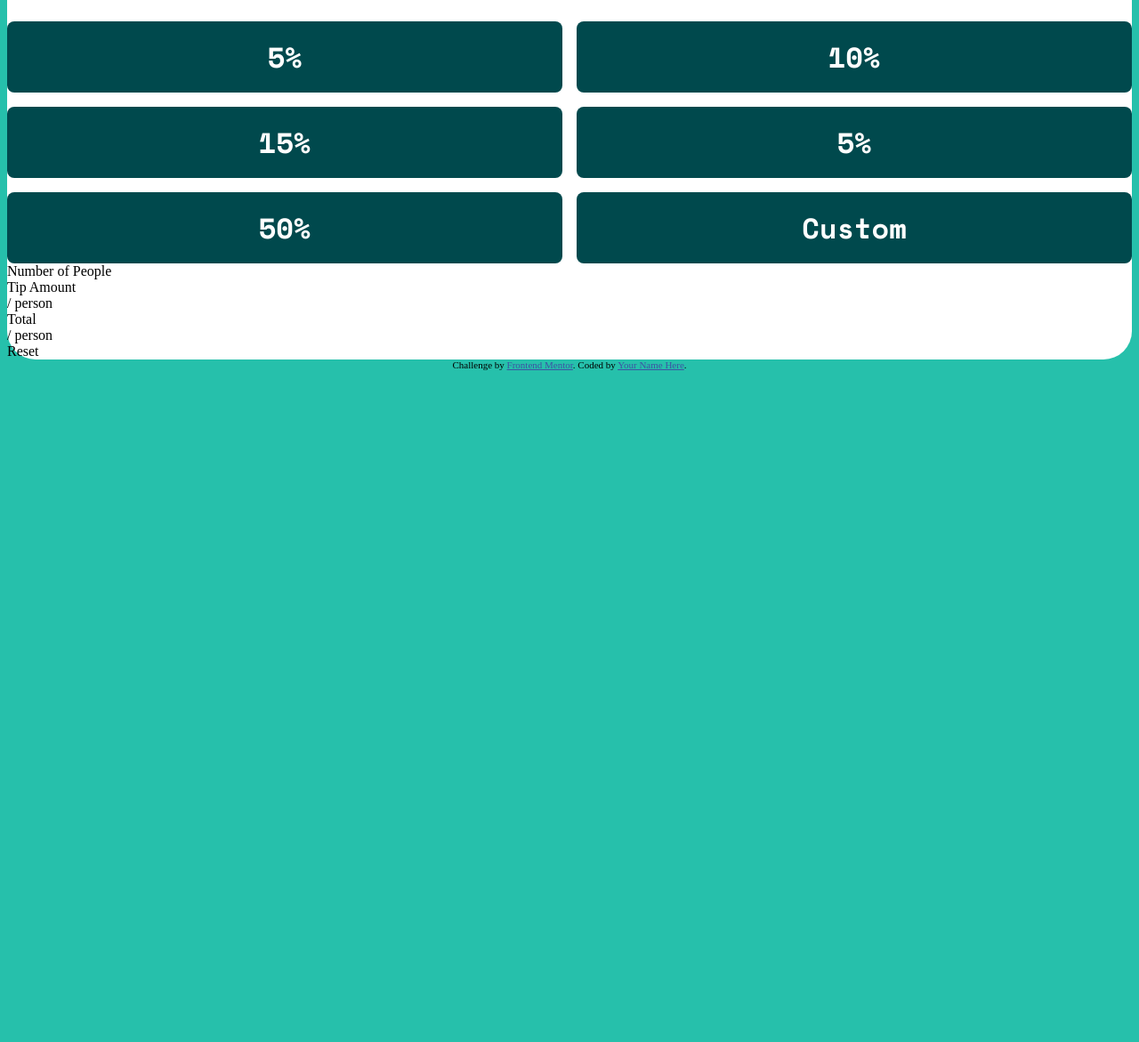
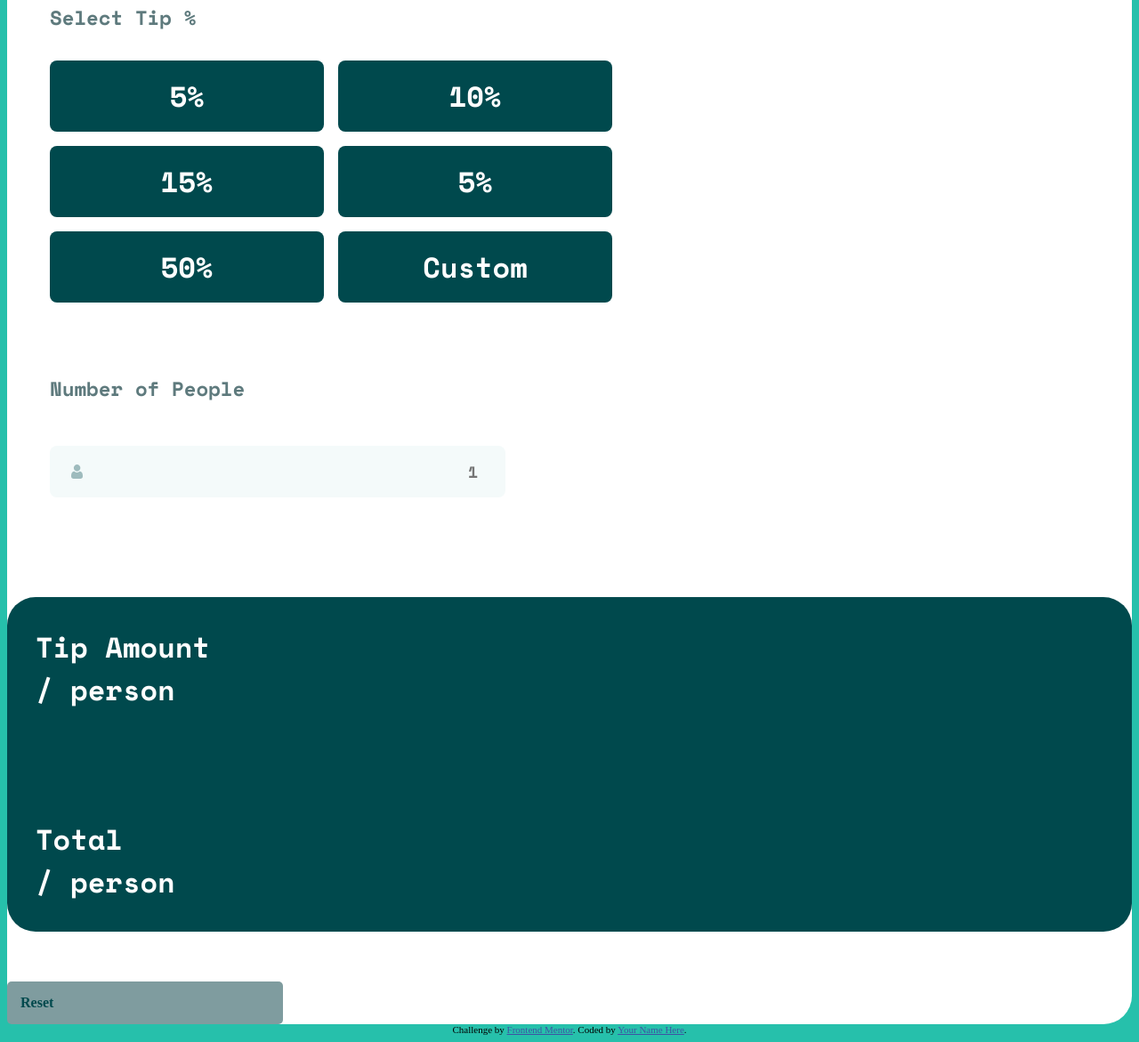
Before and after one commit to fatpav/Tip_Calculator_App, a plain HTML site: page index.html in a window 1280 px wide. Shown: the part 458-1629 px from the top of the page at 89% size. Before the commit the page ends 882 px from the top, so only its background shows below. Drawn offline with nearby package versions, Linux system fonts and the light colour scheme.

Commit message:
more styling

```diff
--- a/index.html
+++ b/index.html
@@ -22,6 +22,7 @@
     </div>
 
   <div class="mainContainer">
+    <div class="leftSide">
       <div class="label">
         <label for="input">Bill</label>
       </div>
@@ -41,15 +42,29 @@
           <button>Custom</button>
         </div>
 
-  <div>Number of People</div>
+        <div class="label">
+          <label for="input">Number of People</label>
+        </div>
+          <div class="peopleInput">
+            <input type="number" placeholder="1" min="0" id="input">
+            <img src="./images/icon-person.svg">
+          </div>
+      </div>
 
-  <div>Tip Amount</div>
-  <div>/ person</div>
 
-  <div>Total</div>
-  <div>/ person</div>
+    <div class="rightSide">
+      <div class="separator">
+        <p>Tip Amount <br/> <span>/ person</span></p>
+      </div>
 
-  <div>Reset</div>
+      <div class="separator">
+        <p>Total <br/> <span>/ person</span></p>
+      </div>
+    </div>
+
+    <div class="reset">
+      Reset
+    </div>
   </div>
 
   <div class="attribution">
--- a/style.css
+++ b/style.css
@@ -11,6 +11,11 @@
 
 body {
     background-color: hsl(172, 67%, 45%);
+}
+
+.leftSide {
+    padding: 3rem;
+    width: 50%;
 }
 
 .mainContainer {
@@ -35,7 +40,7 @@ body {
     font-family: 'Space Mono',sans-serif;
     font-weight: 700;
     color: hsl(183, 100%, 15%);
-    font-size: 1.8rem;
+    font-size: 1.6rem;
 }
 
 input[type=number] {
@@ -62,6 +67,7 @@ input[type=number] {
     grid-template-rows: 1fr 1fr 1fr;
     grid-template-columns: 1fr 1fr;
     grid-gap: 1rem;
+    margin-bottom: 5rem;
 }
 
 .tipBox > button {
@@ -76,3 +82,69 @@ input[type=number] {
     font-weight: 700;
     cursor: pointer;
 }
+
+.peopleInput {
+    position: relative;
+}
+
+.peopleInput > input {
+    margin-block: 1rem 4rem;
+    padding: 1rem;
+    font-size:1.6rem;
+    width: 30rem;
+    border: none;
+    border-radius: 0.5rem;
+    background-color: hsl(189, 41%, 97%);
+    text-align: right;
+    cursor: pointer;
+    font-family: 'Space Mono',sans-serif;
+    font-weight: 700;
+    color: hsl(183, 100%, 15%);
+    font-size: 18px;
+}
+
+.peopleInput > img {
+    position: absolute;
+    top : 2.3rem;
+    left : 1.5rem;
+}
+
+.peopleInput > input:focus{
+    outline: none;
+ }
+
+/* this controls the freturned result block */
+.rightSide{
+    background-color: hsl(183, 100%, 15%);
+    border: none;
+    border-radius: 2rem;
+    /* padding-block: 5rem 2rem; */
+    padding-inline: 2rem;
+}
+
+.separator {
+    display: flex;
+    justify-content: space-between;
+    align-items: center;
+    margin-bottom: 3.5rem;
+
+}
+
+.separator > p {
+    font-size: 2rem;
+    font-family: 'Space Mono', sans-serif;
+    color:#fff;
+    font-weight: 700;
+}
+
+.reset {
+    padding : 15px;
+    border: none;
+    border-radius: 5px;
+    background-color: hsl(184, 14%, 56%);
+    font-size: 16px;
+    color : hsl(183, 100%, 15%);
+    font-weight: 700;
+    width : 280px;
+    cursor: pointer;
+}
```
Lines whose indentation alone changed are shown as unchanged.
